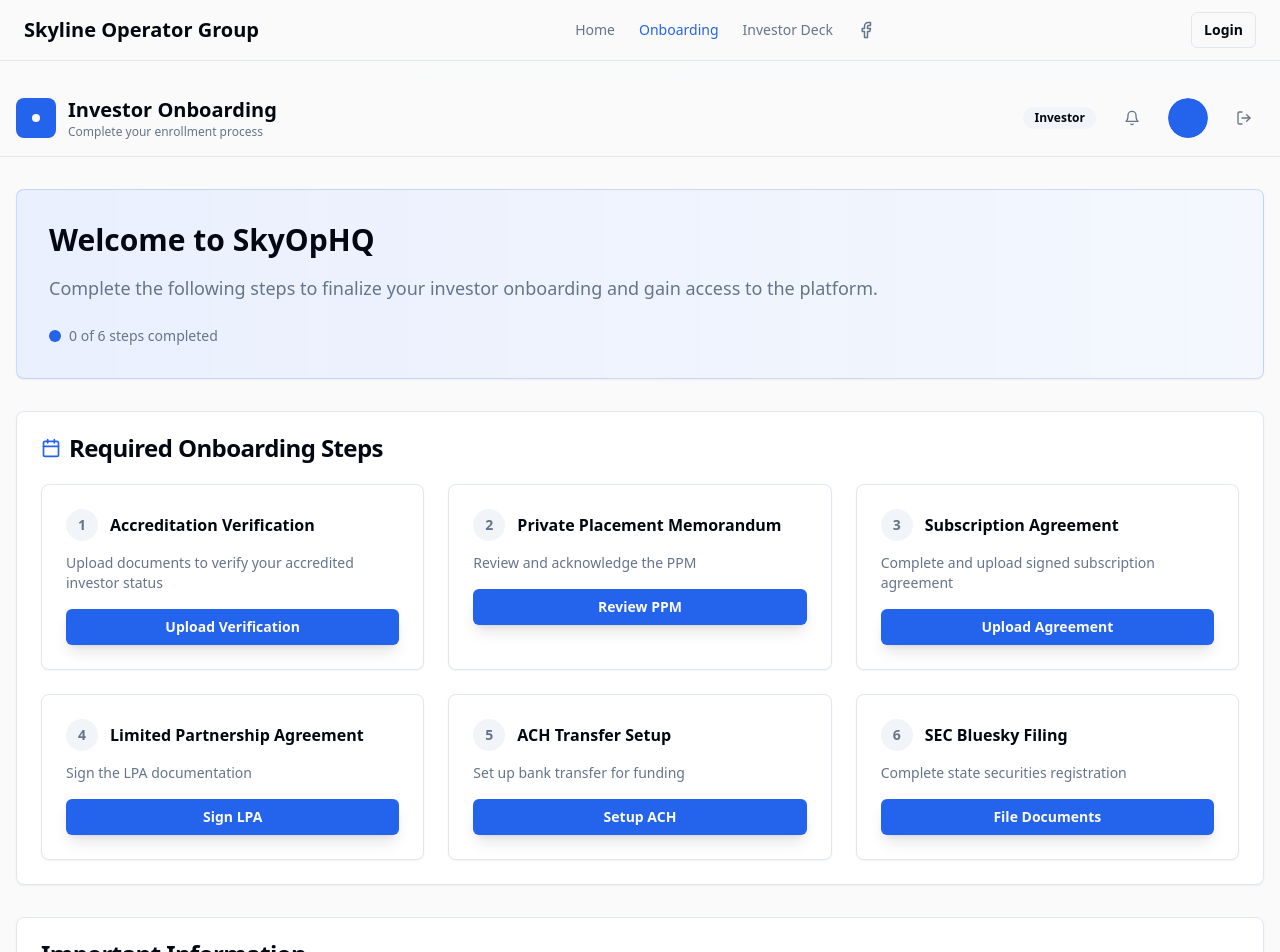
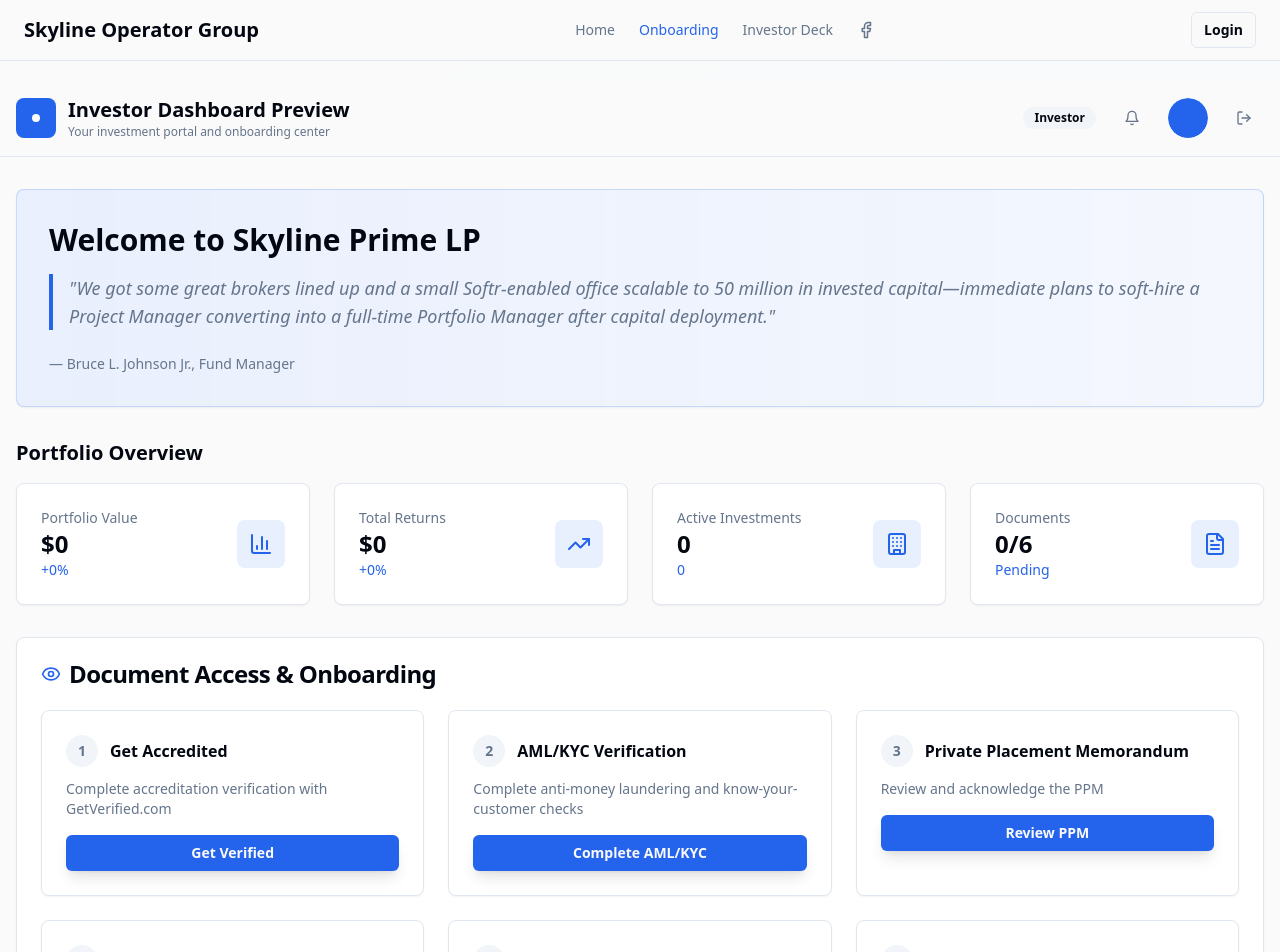
Before and after one commit to johnsonbruce408-star/skyophq, a React (Vite) app: page /unified-portal in a window 1280 px wide. Shown: the top 952 px of the page. Built offline with nearby package versions, Linux system fonts and the light colour scheme.

Commit message:
Add GP quote and update onboarding

```diff
--- a/src/pages/SkylinePortal.tsx
+++ b/src/pages/SkylinePortal.tsx
@@ -70,9 +70,10 @@ const SkylinePortal = () => {
             <h3 className="text-xl md:text-2xl text-primary mb-8 animate-pulse-glow">
               Exclusive Direct Investment Opportunities
             </h3>
-            <p className="text-lg text-muted-foreground max-w-4xl mx-auto mb-12 leading-relaxed">
-              Available only to verified accredited investors, our Wyoming-based limited partnership offers access to meticulously structured private business acquisitions.
-            </p>
+            <blockquote className="text-lg text-muted-foreground max-w-4xl mx-auto mb-6 leading-relaxed italic border-l-4 border-primary pl-4">
+              "We got some great brokers lined up and a small Softr-enabled office scalable to 50 million in invested capital—immediate plans to soft-hire a Project Manager converting into a full-time Portfolio Manager after capital deployment."
+            </blockquote>
+            <p className="text-sm text-muted-foreground mb-12">— Bruce L. Johnson Jr., Fund Manager</p>
             <Button variant="hero" size="lg" className="mb-8">
               <Shield className="w-5 h-5 mr-2" />
               Verify Accreditation to View Details
--- a/src/pages/UnifiedPortal.tsx
+++ b/src/pages/UnifiedPortal.tsx
@@ -4,9 +4,11 @@ import { Card, CardContent, CardHeader, CardTitle } from "@/components/ui/card";
 import { Badge } from "@/components/ui/badge";
 import { Button } from "@/components/ui/button";
 import { Avatar, AvatarFallback } from "@/components/ui/avatar";
-import { Bell, LogOut, Calendar, CheckCircle, Upload, FileText, DollarSign, CreditCard, Building } from "lucide-react";
+import { Dialog, DialogContent, DialogHeader, DialogTitle } from "@/components/ui/dialog";
+import { Input } from "@/components/ui/input";
+import { Label } from "@/components/ui/label";
+import { Bell, LogOut, Calendar, CheckCircle, Upload, FileText, DollarSign, CreditCard, Building, BarChart3, TrendingUp, Users, Eye } from "lucide-react";
 import { SimpleNavigation } from "@/components/SimpleNavigation";
-import { DocumentUpload } from "@/components/DocumentUpload";
 
 interface OnboardingStep {
   id: string;
@@ -19,17 +21,27 @@ interface OnboardingStep {
 
 export default function UnifiedPortal() {
   const { user, signOut } = useAuth();
-  const [uploadDialogOpen, setUploadDialogOpen] = useState(false);
-  const [selectedDocumentType, setSelectedDocumentType] = useState<string>("");
+  const [loginDialogOpen, setLoginDialogOpen] = useState(false);
+  const [loginForm, setLoginForm] = useState({ email: "", password: "" });
 
-  const onboardingSteps: OnboardingStep[] = [
+  const dashboardItems = [
     {
       id: 'accreditation',
-      title: 'Accreditation Verification',
-      description: 'Upload documents to verify your accredited investor status',
+      title: 'Get Accredited',
+      description: 'Complete accreditation verification with GetVerified.com',
       completed: false,
       icon: CheckCircle,
-      action: 'Upload Verification'
+      action: 'Get Verified',
+      type: 'external'
+    },
+    {
+      id: 'aml-kyc',
+      title: 'AML/KYC Verification',
+      description: 'Complete anti-money laundering and know-your-customer checks',
+      completed: false,
+      icon: Building,
+      action: 'Complete AML/KYC',
+      type: 'external'
     },
     {
       id: 'ppm',
@@ -37,7 +49,8 @@ export default function UnifiedPortal() {
       description: 'Review and acknowledge the PPM',
       completed: false,
       icon: FileText,
-      action: 'Review PPM'
+      action: 'Review PPM',
+      type: 'internal'
     },
     {
       id: 'subscription',
@@ -45,7 +58,8 @@ export default function UnifiedPortal() {
       description: 'Complete and upload signed subscription agreement',
       completed: false,
       icon: FileText,
-      action: 'Upload Agreement'
+      action: 'Upload Agreement',
+      type: 'internal'
     },
     {
       id: 'lpa',
@@ -53,7 +67,8 @@ export default function UnifiedPortal() {
       description: 'Sign the LPA documentation',
       completed: false,
       icon: Building,
-      action: 'Sign LPA'
+      action: 'Sign LPA',
+      type: 'internal'
     },
     {
       id: 'ach',
@@ -61,21 +76,32 @@ export default function UnifiedPortal() {
       description: 'Set up bank transfer for funding',
       completed: false,
       icon: CreditCard,
-      action: 'Setup ACH'
-    },
-    {
-      id: 'bluesky',
-      title: 'SEC Bluesky Filing',
-      description: 'Complete state securities registration',
-      completed: false,
-      icon: DollarSign,
-      action: 'File Documents'
+      action: 'Setup ACH',
+      type: 'internal'
     }
   ];
 
-  const handleDocumentUpload = (documentType: string) => {
-    setSelectedDocumentType(documentType);
-    setUploadDialogOpen(true);
+  const dashboardStats = [
+    { title: 'Portfolio Value', value: '$0', change: '+0%', icon: BarChart3 },
+    { title: 'Total Returns', value: '$0', change: '+0%', icon: TrendingUp },
+    { title: 'Active Investments', value: '0', change: '0', icon: Building },
+    { title: 'Documents', value: '0/6', change: 'Pending', icon: FileText }
+  ];
+
+  const handleItemClick = (item: any) => {
+    if (item.type === 'external') {
+      // Redirect to getverified.com for accreditation and AML/KYC
+      window.open('https://getverified.com', '_blank');
+    } else {
+      // Show login dialog for internal documents
+      setLoginDialogOpen(true);
+    }
+  };
+
+  const handleLoginSubmit = () => {
+    // Redirect to investor documents dashboard (replace with your actual lovable project URL)
+    window.open('https://your-investor-dashboard.lovable.app', '_blank');
+    setLoginDialogOpen(false);
   };
 
   return (
@@ -91,10 +117,10 @@ export default function UnifiedPortal() {
                 <div className="w-10 h-10 bg-primary rounded-lg flex items-center justify-center">
                   <div className="w-2 h-2 bg-primary-foreground rounded-full"></div>
                 </div>
-                <div>
-                  <h1 className="text-xl font-bold text-foreground">Investor Onboarding</h1>
-                  <p className="text-xs text-muted-foreground">Complete your enrollment process</p>
-                </div>
+              <div>
+                <h1 className="text-xl font-bold text-foreground">Investor Dashboard Preview</h1>
+                <p className="text-xs text-muted-foreground">Your investment portal and onboarding center</p>
+              </div>
               </div>
             </div>
 
@@ -117,67 +143,84 @@ export default function UnifiedPortal() {
       </header>
 
       <div className="container mx-auto px-4 py-8">
-        {/* Welcome Section */}
+        {/* GP Quote Section */}
         <div className="mb-8">
           <Card className="bg-gradient-to-r from-primary/10 to-primary/5 border-primary/20">
             <CardContent className="p-8">
-              <h2 className="text-3xl font-bold text-foreground mb-4">Welcome to SkyOpHQ</h2>
-              <p className="text-lg text-muted-foreground mb-6">
-                Complete the following steps to finalize your investor onboarding and gain access to the platform.
-              </p>
-              <div className="flex items-center gap-4">
-                <div className="flex items-center gap-2">
-                  <div className="w-3 h-3 bg-primary rounded-full"></div>
-                  <span className="text-sm text-muted-foreground">
-                    {onboardingSteps.filter(step => step.completed).length} of {onboardingSteps.length} steps completed
-                  </span>
-                </div>
-              </div>
+              <h2 className="text-3xl font-bold text-foreground mb-4">Welcome to Skyline Prime LP</h2>
+              <blockquote className="text-lg text-muted-foreground mb-6 italic border-l-4 border-primary pl-4">
+                "We got some great brokers lined up and a small Softr-enabled office scalable to 50 million in invested capital—immediate plans to soft-hire a Project Manager converting into a full-time Portfolio Manager after capital deployment."
+              </blockquote>
+              <p className="text-sm text-muted-foreground">— Bruce L. Johnson Jr., Fund Manager</p>
             </CardContent>
           </Card>
         </div>
 
-        {/* Onboarding Steps */}
+        {/* Dashboard Stats Preview */}
+        <div className="mb-8">
+          <h3 className="text-xl font-semibold text-foreground mb-4">Portfolio Overview</h3>
+          <div className="grid grid-cols-1 md:grid-cols-2 lg:grid-cols-4 gap-6">
+            {dashboardStats.map((stat) => {
+              const IconComponent = stat.icon;
+              return (
+                <Card key={stat.title} className="p-6 hover:shadow-md transition-all duration-200">
+                  <div className="flex items-center justify-between">
+                    <div>
+                      <p className="text-sm text-muted-foreground">{stat.title}</p>
+                      <p className="text-2xl font-bold text-foreground">{stat.value}</p>
+                      <p className="text-sm text-primary">{stat.change}</p>
+                    </div>
+                    <div className="w-12 h-12 bg-primary/10 rounded-lg flex items-center justify-center">
+                      <IconComponent className="w-6 h-6 text-primary" />
+                    </div>
+                  </div>
+                </Card>
+              );
+            })}
+          </div>
+        </div>
+
+        {/* Onboarding & Document Access */}
         <Card className="mb-8">
           <CardHeader>
             <CardTitle className="flex items-center text-foreground">
-              <Calendar className="h-5 w-5 mr-2 text-primary" />
-              Required Onboarding Steps
+              <Eye className="h-5 w-5 mr-2 text-primary" />
+              Document Access & Onboarding
             </CardTitle>
           </CardHeader>
           <CardContent>
             <div className="grid grid-cols-1 md:grid-cols-2 lg:grid-cols-3 gap-6">
-              {onboardingSteps.map((step, index) => {
-                const IconComponent = step.icon;
+              {dashboardItems.map((item, index) => {
+                const IconComponent = item.icon;
                 return (
-                  <Card key={step.id} className={`p-6 transition-all duration-200 hover:shadow-md ${
-                    step.completed
+                  <Card key={item.id} className={`p-6 transition-all duration-200 hover:shadow-md ${
+                    item.completed
                       ? 'bg-primary/5 border-primary/30'
                       : 'bg-card border-border hover:border-primary/30'
                   }`}>
                     <div className="flex items-center gap-3 mb-3">
                       <div className={`w-8 h-8 rounded-full flex items-center justify-center text-sm font-semibold ${
-                        step.completed
+                        item.completed
                           ? 'bg-primary text-primary-foreground'
                           : 'bg-muted text-muted-foreground'
                       }`}>
-                        {step.completed ? <IconComponent className="w-4 h-4" /> : index + 1}
+                        {item.completed ? <IconComponent className="w-4 h-4" /> : index + 1}
                       </div>
                       <h3 className={`font-semibold ${
-                        step.completed ? 'text-primary' : 'text-foreground'
+                        item.completed ? 'text-primary' : 'text-foreground'
                       }`}>
-                        {step.title}
+                        {item.title}
                       </h3>
                     </div>
-                    <p className="text-sm text-muted-foreground mb-4">{step.description}</p>
+                    <p className="text-sm text-muted-foreground mb-4">{item.description}</p>
                     <Button
                       size="sm"
                       className="w-full"
-                      variant={step.completed ? "outline" : "default"}
-                      onClick={() => handleDocumentUpload(step.id)}
-                      disabled={step.completed}
+                      variant={item.completed ? "outline" : "default"}
+                      onClick={() => handleItemClick(item)}
+                      disabled={item.completed}
                     >
-                      {step.completed ? 'Completed' : step.action}
+                      {item.completed ? 'Completed' : item.action}
                     </Button>
                   </Card>
                 );
@@ -197,36 +240,66 @@ export default function UnifiedPortal() {
               <div className="space-y-2 text-sm text-muted-foreground">
                 <div className="flex items-center gap-2">
                   <div className="w-2 h-2 bg-primary rounded-full"></div>
-                  <span>SEC Compliant - Regulation D</span>
+                  <span>SEC Compliant - Regulation D, Rule 506(c)</span>
                 </div>
                 <div className="flex items-center gap-2">
                   <div className="w-2 h-2 bg-primary rounded-full"></div>
-                  <span>Wyoming LLC Structure</span>
+                  <span>Delaware Limited Partnership</span>
                 </div>
                 <div className="flex items-center gap-2">
                   <div className="w-2 h-2 bg-primary rounded-full"></div>
-                  <span>Accredited Investors Only</span>
+                  <span>$100,000 Minimum Investment</span>
+                </div>
+                <div className="flex items-center gap-2">
+                  <div className="w-2 h-2 bg-primary rounded-full"></div>
+                  <span>8% Preferred Return + 80/20 Split</span>
                 </div>
               </div>
             </div>
 
             <div className="p-4 bg-muted/50 border border-border rounded-lg">
-              <h3 className="font-semibold text-foreground mb-2">Next Steps</h3>
+              <h3 className="font-semibold text-foreground mb-2">Operational Excellence</h3>
               <p className="text-sm text-muted-foreground">
-                Once all onboarding steps are complete, you'll receive access to the full investor portal
-                with performance reporting, document library, and communication tools.
+                With professional brokers, scalable infrastructure, and dedicated project management converting to full-time portfolio management,
+                we're positioned for growth while maintaining operational efficiency and compliance.
               </p>
             </div>
           </CardContent>
         </Card>
 
-        {/* Document Upload Dialog */}
-        <DocumentUpload
-          onUploadSuccess={() => {
-            setUploadDialogOpen(false);
-            // Here you could update the completion status of the step
-          }}
-        />
+        {/* Login Dialog */}
+        <Dialog open={loginDialogOpen} onOpenChange={setLoginDialogOpen}>
+          <DialogContent className="sm:max-w-md">
+            <DialogHeader>
+              <DialogTitle>Access Investor Documents</DialogTitle>
+            </DialogHeader>
+            <div className="space-y-4">
+              <div>
+                <Label htmlFor="email">Email</Label>
+                <Input
+                  id="email"
+                  type="email"
+                  value={loginForm.email}
+                  onChange={(e) => setLoginForm({ ...loginForm, email: e.target.value })}
+                  placeholder="Enter your email"
+                />
+              </div>
+              <div>
+                <Label htmlFor="password">Password</Label>
+                <Input
+                  id="password"
+                  type="password"
+                  value={loginForm.password}
+                  onChange={(e) => setLoginForm({ ...loginForm, password: e.target.value })}
+                  placeholder="Enter your password"
+                />
+              </div>
+              <Button onClick={handleLoginSubmit} className="w-full">
+                Access Documents
+              </Button>
+            </div>
+          </DialogContent>
+        </Dialog>
       </div>
     </div>
   );
```
